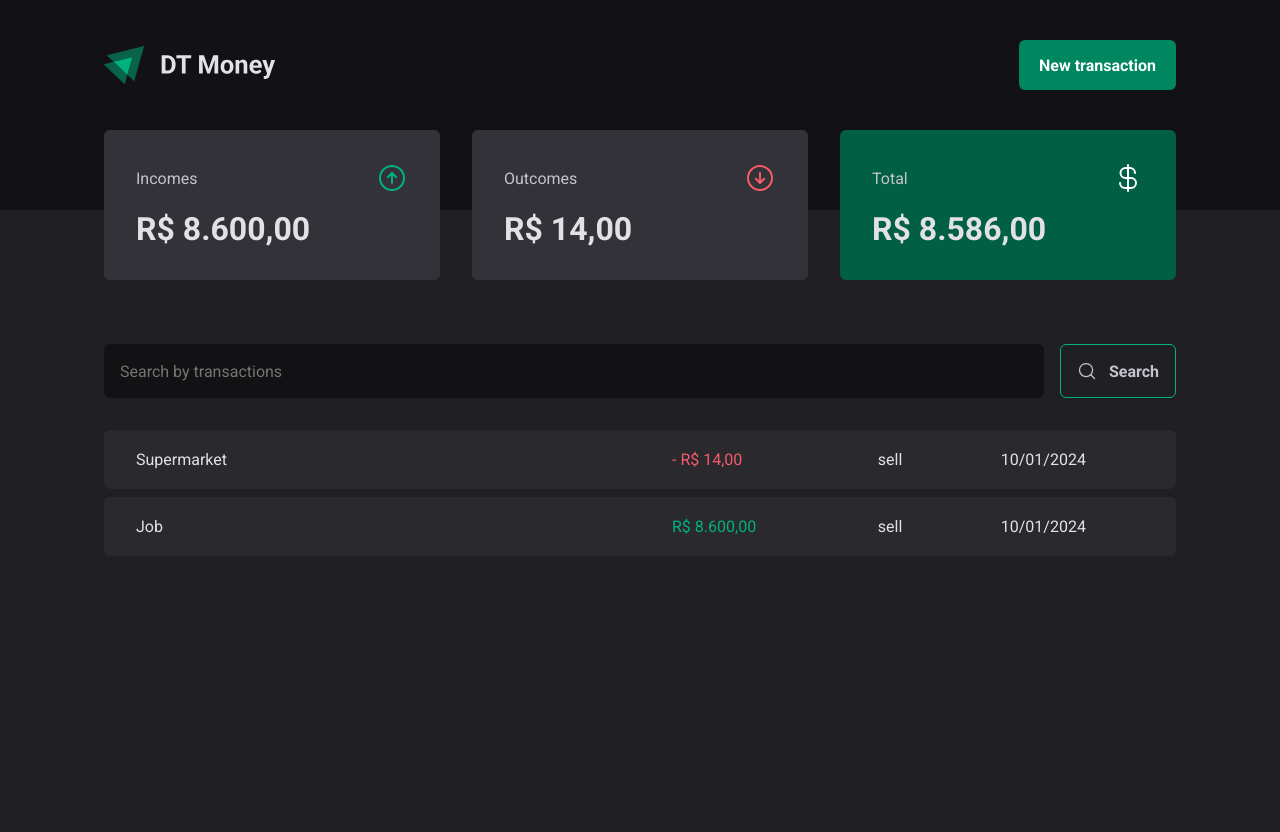
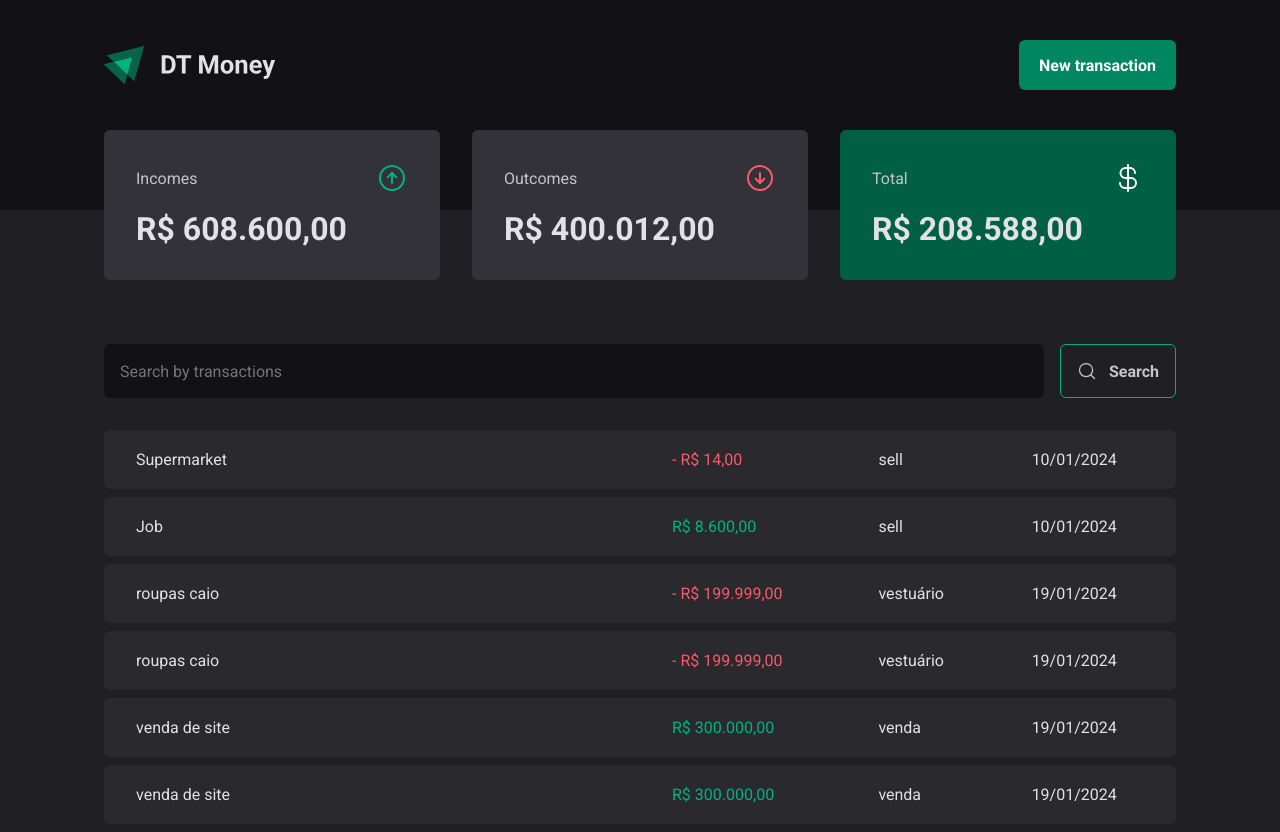
Before and after one commit to o-yurimaciel/dt-money, a React (Vite) app: page / in a window 1280 px wide. Before the commit the page ends 800 px from the top, so only its background shows below. Built offline with nearby package versions, Linux system fonts and the light colour scheme; data requests are answered from the project's data file.

Commit message:
transaction create with axios in context

```diff
--- a/server.json
+++ b/server.json
@@ -15,6 +15,38 @@
       "category": "sell",
       "price": 8600,
       "createdAt": "2024-01-10T13:04:33.999Z"
+    },
+    {
+      "id": "450f",
+      "category": "vestuário",
+      "description": "roupas caio",
+      "price": 199999,
+      "type": "outcome",
+      "createdAt": "2024-01-19T10:40:14.109Z"
+    },
+    {
+      "id": "69c5",
+      "category": "vestuário",
+      "description": "roupas caio",
+      "price": 199999,
+      "type": "outcome",
+      "createdAt": "2024-01-19T10:40:16.541Z"
+    },
+    {
+      "id": "8fa0",
+      "category": "venda",
+      "description": "venda de site",
+      "price": 300000,
+      "type": "income",
+      "createdAt": "2024-01-19T11:18:21.397Z"
+    },
+    {
+      "id": "07a2",
+      "category": "venda",
+      "description": "venda de site",
+      "price": 300000,
+      "type": "income",
+      "createdAt": "2024-01-19T11:20:10.483Z"
     }
   ]
 }
--- a/src/components/NewTransactionModal/index.tsx
+++ b/src/components/NewTransactionModal/index.tsx
@@ -4,6 +4,8 @@ import { ArrowCircleDown, ArrowCircleUp, X } from 'phosphor-react'
 import * as z from 'zod'
 import { Controller, useForm } from 'react-hook-form'
 import { zodResolver } from '@hookform/resolvers/zod'
+import { useContext } from 'react'
+import { TransactionsContext } from '../../contexts/TransactionsContext'
 
 const newTransactionFormSchema = z.object({
     description: z.string(),
@@ -15,10 +17,12 @@ const newTransactionFormSchema = z.object({
 type newTransactionFormInputs = z.infer<typeof newTransactionFormSchema>
 
 export function NewTransactionModal() {
+    const { createTransaction } = useContext(TransactionsContext)
     const {
         control,
         register,
         handleSubmit,
+        reset,
         formState: { isSubmitting }
     } = useForm<newTransactionFormInputs>({
         resolver: zodResolver(newTransactionFormSchema),
@@ -28,8 +32,16 @@ export function NewTransactionModal() {
     })
 
     async function handleCreateNewTransaction(data: newTransactionFormInputs) {
-        await new Promise(resolve => setTimeout(resolve, 2000))
-        console.log(data)
+        const { category, description, price, type } = data
+
+        await createTransaction({
+            category,
+            description,
+            price,
+            type
+        })
+
+        reset()
     }
 
     return (
--- a/src/contexts/TransactionsContext.tsx
+++ b/src/contexts/TransactionsContext.tsx
@@ -10,9 +10,16 @@ interface Transaction {
     createdAt: string;
 }
 
+interface CreateTransactionInput {
+    description: string;
+    type: 'income' | 'outcome';
+    price: number;
+    category: string;
+}
 interface TransactionContextType {
     transactions: Transaction[],
-    fetchTransactions: (query?: string) => Promise<void>
+    fetchTransactions: (query?: string) => Promise<void>,
+    createTransaction: (data: CreateTransactionInput) => Promise<void>
 }
 
 interface TransactionProviderProps {
@@ -21,7 +28,7 @@ interface TransactionProviderProps {
 
 export const TransactionsContext = createContext({} as TransactionContextType)
 
-export function TransactionsProvider({ children}: TransactionProviderProps) {
+export function TransactionsProvider({ children }: TransactionProviderProps) {
     const [transactions, setTransactions] = useState<Transaction[]>([])
 
     async function fetchTransactions(query?: string) {
@@ -34,6 +41,20 @@ export function TransactionsProvider({ children}: TransactionProviderProps) {
         setTransactions(response.data)
     }
 
+    async function createTransaction(data: CreateTransactionInput) {
+        const { category, description, price, type } = data
+
+        const response = await api.post('transactions', {
+            category,
+            description,
+            price,
+            type,
+            createdAt: new Date()
+        })
+
+        setTransactions(state => [response.data, ...state])
+    }
+
     useEffect(() => {
         fetchTransactions()
     }, [])
@@ -42,7 +63,8 @@ export function TransactionsProvider({ children}: TransactionProviderProps) {
         <TransactionsContext.Provider
         value={{
             transactions,
-            fetchTransactions
+            fetchTransactions,
+            createTransaction
         }}>
             {children}
         </TransactionsContext.Provider>
```
Lines whose indentation alone changed are shown as unchanged.
